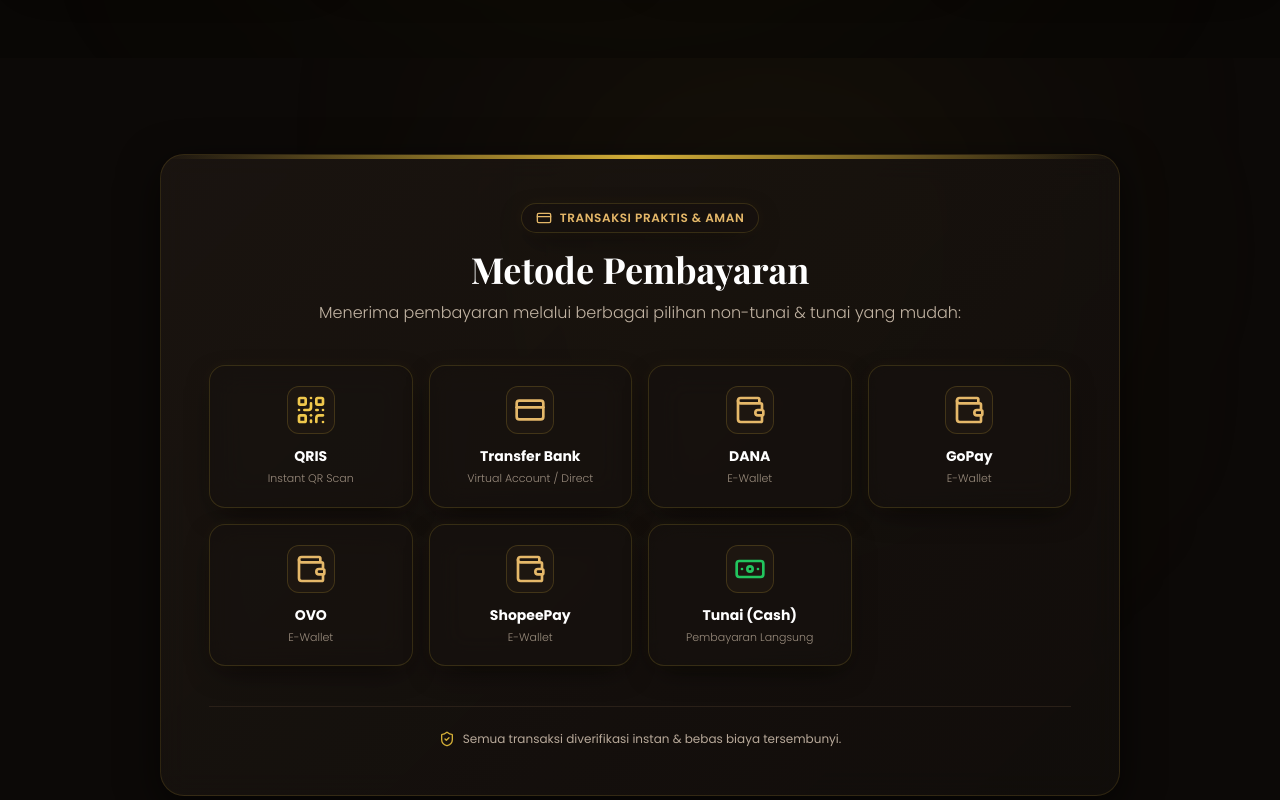
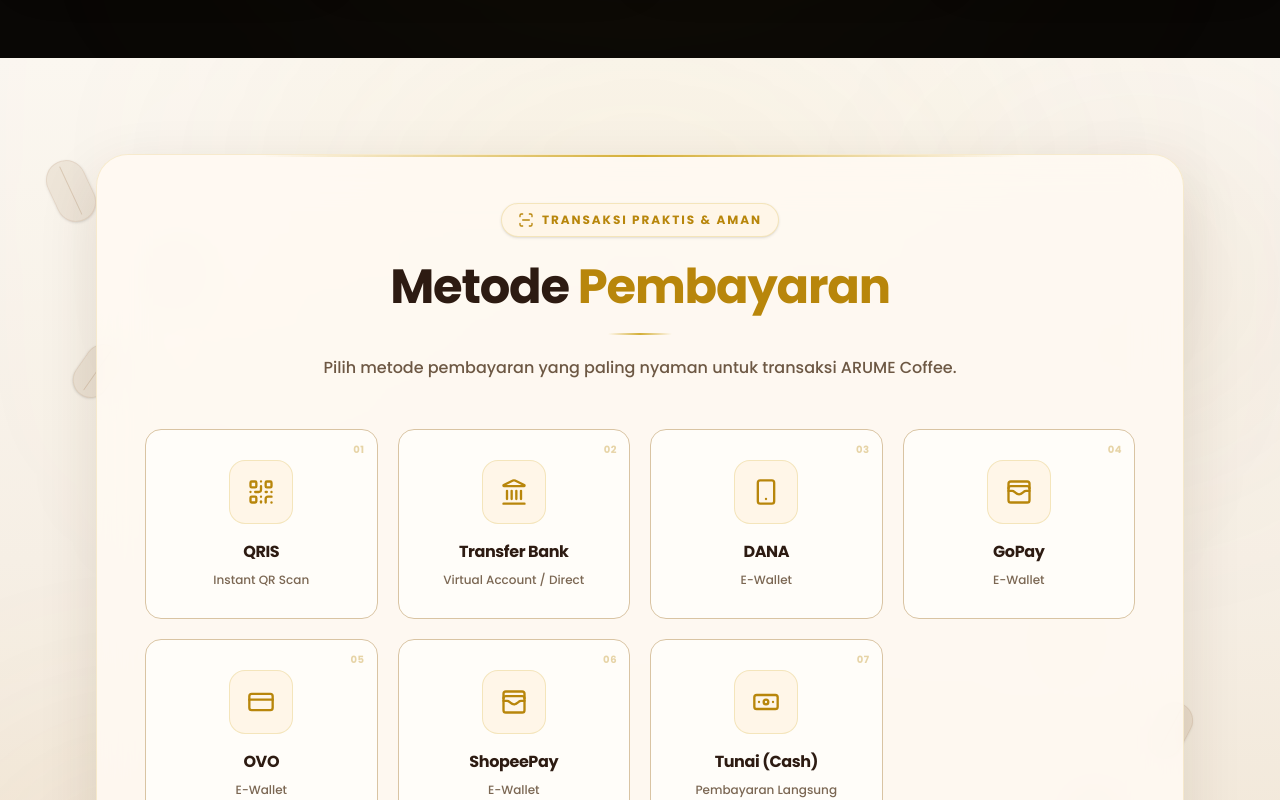
Before and after one commit to Diyan21/Arume, a React (Vite) app in the folder arume-coffee/: page / in a window 1280 px wide. Shown: the part 3020-3820 px from the top of the page. Built offline with nearby package versions, Linux system fonts and the light colour scheme; a web font is replaced by a local one.

Commit message:
Update PaymentSection.tsx

```diff
--- a/arume-coffee/src/components/PaymentSection.tsx
+++ b/arume-coffee/src/components/PaymentSection.tsx
@@ -1,78 +1,231 @@
 import React from 'react';
-import { CreditCard, QrCode, Wallet, Banknote, ShieldCheck, CheckCircle2 } from 'lucide-react';
+import {
+  CreditCard,
+  QrCode,
+  Landmark,
+  Banknote,
+  WalletCards,
+  Smartphone,
+  ShieldCheck,
+  ScanLine,
+} from 'lucide-react';
+
 import { PAYMENT_METHODS } from '../data/coffeeData';
 
 export const PaymentSection: React.FC = () => {
-  const getPaymentIcon = (type: string, name: string) => {
+  const getPaymentIcon = (name: string) => {
     switch (name.toLowerCase()) {
       case 'qris':
-        return <QrCode className="w-8 h-8 text-[#f0c84c]" />;
+        return <QrCode className="w-7 h-7 text-[#b8860b]" />;
+
       case 'transfer bank':
-        return <CreditCard className="w-8 h-8 text-[#e5b869]" />;
+        return <Landmark className="w-7 h-7 text-[#b8860b]" />;
+
+      case 'dana':
+        return <Smartphone className="w-7 h-7 text-[#b8860b]" />;
+
+      case 'gopay':
+        return <WalletCards className="w-7 h-7 text-[#b8860b]" />;
+
+      case 'ovo':
+        return <CreditCard className="w-7 h-7 text-[#b8860b]" />;
+
+      case 'shopeepay':
+        return <WalletCards className="w-7 h-7 text-[#b8860b]" />;
+
       case 'tunai (cash)':
-        return <Banknote className="w-8 h-8 text-[#22c55e]" />;
+        return <Banknote className="w-7 h-7 text-[#b8860b]" />;
+
       default:
-        return <Wallet className="w-8 h-8 text-[#e5b869]" />;
+        return <CreditCard className="w-7 h-7 text-[#b8860b]" />;
     }
   };
 
+  const beanDecorTop = [
+    { top: '10%', left: '4%', rotate: '-25deg', scale: '1' },
+    { top: '18%', left: '12%', rotate: '18deg', scale: '0.8' },
+    { top: '28%', left: '6%', rotate: '35deg', scale: '0.9' },
+    { top: '38%', left: '14%', rotate: '-12deg', scale: '0.7' },
+  ];
+
+  const beanDecorBottom = [
+    { bottom: '12%', right: '5%', rotate: '20deg', scale: '1' },
+    { bottom: '22%', right: '13%', rotate: '-18deg', scale: '0.8' },
+    { bottom: '30%', right: '7%', rotate: '28deg', scale: '0.9' },
+    { bottom: '40%', right: '15%', rotate: '-30deg', scale: '0.7' },
+  ];
+
   return (
-    <section id="payment" className="py-24 relative overflow-hidden bg-[#0c0907]">
-      {/* Glossy Background Accents */}
-      <div className="absolute top-0 right-1/4 w-96 h-96 bg-[#d4af37]/10 rounded-full blur-[150px] pointer-events-none" />
+    <section
+      id="payment"
+      className="relative overflow-hidden py-20 sm:py-24 bg-gradient-to-b from-[#fbf7f1] via-[#f6efe5] to-[#efe3d1]"
+    >
+      {/* Ambient Glow */}
+      <div className="absolute top-0 left-1/2 -translate-x-1/2 w-[700px] h-[320px] bg-[#d4af37]/10 rounded-full blur-[160px] pointer-events-none" />
+      <div className="absolute bottom-0 left-0 w-72 h-72 bg-[#c08a3e]/10 rounded-full blur-[120px] pointer-events-none" />
+      <div className="absolute top-20 right-0 w-72 h-72 bg-[#8b5a2b]/8 rounded-full blur-[120px] pointer-events-none" />
 
-      <div className="max-w-5xl mx-auto px-4 sm:px-6 lg:px-8 relative z-10">
+      {/* Coffee Bean Decoration - Top Left */}
+      <div className="absolute inset-0 pointer-events-none hidden md:block">
+        {beanDecorTop.map((bean, index) => (
+          <div
+            key={`top-bean-${index}`}
+            className="absolute"
+            style={{
+              top: bean.top,
+              left: bean.left,
+              transform: `rotate(${bean.rotate}) scale(${bean.scale})`,
+            }}
+          >
+            <div className="relative w-10 h-16 rounded-full bg-[#8b5a2b]/10 border border-[#8b5a2b]/10 shadow-sm">
+              <div className="absolute left-1/2 top-1 -translate-x-1/2 w-[1px] h-[85%] bg-[#8b5a2b]/20 rounded-full" />
+            </div>
+          </div>
+        ))}
+      </div>
 
-        {/* Main Payment Card */}
-        <div className="glass-card rounded-3xl p-8 sm:p-12 border border-[#d4af37]/30 shadow-2xl relative overflow-hidden">
+      {/* Coffee Bean Decoration - Bottom Right */}
+      <div className="absolute inset-0 pointer-events-none hidden md:block">
+        {beanDecorBottom.map((bean, index) => (
+          <div
+            key={`bottom-bean-${index}`}
+            className="absolute"
+            style={{
+              bottom: bean.bottom,
+              right: bean.right,
+              transform: `rotate(${bean.rotate}) scale(${bean.scale})`,
+            }}
+          >
+            <div className="relative w-10 h-16 rounded-full bg-[#8b5a2b]/10 border border-[#8b5a2b]/10 shadow-sm">
+              <div className="absolute left-1/2 top-1 -translate-x-1/2 w-[1px] h-[85%] bg-[#8b5a2b]/20 rounded-full" />
+            </div>
+          </div>
+        ))}
+      </div>
 
-          {/* Subtle Top Glow */}
-          <div className="absolute top-0 left-0 right-0 h-1 bg-gradient-to-r from-transparent via-[#d4af37] to-transparent" />
+      <div className="max-w-6xl mx-auto px-4 sm:px-6 lg:px-8 relative z-10">
+        {/* Main Card */}
+        <div
+          className="
+            relative
+            overflow-hidden
+            rounded-[2rem]
+            border
+            border-[#d4af37]/20
+            bg-[#fffaf3]/88
+            backdrop-blur-xl
+            px-5
+            py-10
+            sm:p-12
+            shadow-[0_20px_60px_rgba(64,38,17,0.12)]
+          "
+        >
+          {/* Top Gold Line */}
+          <div className="absolute top-0 left-[15%] right-[15%] h-[2px] bg-gradient-to-r from-transparent via-[#d4af37] to-transparent" />
 
-          <div className="text-center max-w-2xl mx-auto mb-10">
-            <div className="inline-flex items-center gap-2 px-3.5 py-1.5 rounded-full glass-panel border border-[#d4af37]/30 mb-4">
-              <CreditCard className="w-4 h-4 text-[#e5b869]" />
-              <span className="text-xs font-semibold text-[#e5b869] tracking-wider uppercase">
+          {/* Header */}
+          <div className="text-center max-w-3xl mx-auto mb-12">
+            <div className="inline-flex items-center gap-2 px-4 py-2 rounded-full bg-[#fff6e8] border border-[#d4af37]/25 mb-5 shadow-sm">
+              <ScanLine className="w-4 h-4 text-[#b8860b]" />
+              <span className="text-[11px] sm:text-xs font-bold tracking-[0.16em] uppercase text-[#b8860b]">
                 Transaksi Praktis & Aman
               </span>
             </div>
 
-            <h2 className="font-display text-3xl sm:text-4xl font-bold text-white mb-3">
-              Metode Pembayaran
+            <h2 className="text-3xl sm:text-4xl lg:text-5xl font-black tracking-tight text-[#2d1b12] leading-tight mb-4">
+              Metode <span className="text-[#b8860b]">Pembayaran</span>
             </h2>
-            <p className="text-[#c2b4a3] text-base font-light">
-              Menerima pembayaran melalui berbagai pilihan non-tunai & tunai yang mudah:
+
+            <div className="w-16 h-[2px] mx-auto mb-5 bg-gradient-to-r from-transparent via-[#d4af37] to-transparent" />
+
+            <p className="text-sm sm:text-base text-[#6d5844] font-medium leading-relaxed">
+              Pilih metode pembayaran yang paling nyaman untuk transaksi
+              ARUME Coffee.
             </p>
           </div>
 
-          {/* Payment Methods Grid */}
-          <div className="grid grid-cols-2 sm:grid-cols-3 md:grid-cols-4 gap-4 mb-10">
-            {PAYMENT_METHODS.map((method) => (
+          {/* Payment Grid */}
+          <div className="grid grid-cols-2 sm:grid-cols-3 lg:grid-cols-4 gap-4 sm:gap-5 mb-10">
+            {PAYMENT_METHODS.map((method, index) => (
               <div
                 key={method.id}
-                className="glass-panel p-5 rounded-2xl flex flex-col items-center text-center border border-[#d4af37]/15 hover:border-[#d4af37]/50 hover:bg-[#201811]/90 transition-all duration-300 group hover:-translate-y-1"
+                className="
+                  relative
+                  group
+                  min-h-[175px]
+                  sm:min-h-[190px]
+                  rounded-2xl
+                  border
+                  border-[#d9c4a3]
+                  bg-[#fffdf9]
+                  px-4
+                  py-6
+                  flex
+                  flex-col
+                  items-center
+                  justify-center
+                  text-center
+                  transition-all
+                  duration-300
+                  hover:-translate-y-1
+                  hover:border-[#d4af37]/70
+                  hover:bg-[#fff8ef]
+                  hover:shadow-[0_15px_35px_rgba(180,134,11,0.12)]
+                "
               >
-                <div className="w-12 h-12 rounded-xl bg-[#1d1610] border border-[#d4af37]/20 flex items-center justify-center mb-3 group-hover:border-[#d4af37] transition-colors">
-                  {getPaymentIcon(method.iconType, method.name)}
+                {/* Card Number */}
+                <span className="absolute top-3 right-3 text-[10px] font-bold tracking-wider text-[#b8860b]/35">
+                  {String(index + 1).padStart(2, '0')}
+                </span>
+
+                {/* Icon */}
+                <div
+                  className="
+                    w-14
+                    h-14
+                    sm:w-16
+                    sm:h-16
+                    rounded-2xl
+                    bg-[#fff6e8]
+                    border
+                    border-[#d4af37]/25
+                    flex
+                    items-center
+                    justify-center
+                    mb-4
+                    transition-all
+                    duration-300
+                    group-hover:bg-[#fff0d2]
+                    group-hover:border-[#d4af37]/70
+                    group-hover:scale-105
+                    group-hover:shadow-[0_0_25px_rgba(212,175,55,0.10)]
+                  "
+                >
+                  {getPaymentIcon(method.name)}
                 </div>
-                <h3 className="font-bold text-sm text-white group-hover:text-[#f0c84c] transition-colors">
+
+                {/* Name */}
+                <h3 className="text-sm sm:text-base font-extrabold tracking-tight text-[#2d1b12] transition-colors duration-300 group-hover:text-[#b8860b]">
                   {method.name}
                 </h3>
-                <span className="text-[11px] text-[#9a8c7d] mt-1 font-light">
+
+                {/* Type */}
+                <span className="mt-2 text-[11px] sm:text-xs font-medium text-[#7b6753]">
                   {method.type}
                 </span>
               </div>
             ))}
           </div>
 
-          {/* Footer Security Badge */}
-          <div className="flex items-center justify-center gap-2 pt-6 border-t border-[#2a2018] text-xs text-[#b8a99a]">
-            <ShieldCheck className="w-4 h-4 text-[#d4af37]" />
-            <span>Semua transaksi diverifikasi instan & bebas biaya tersembunyi.</span>
+          {/* Security Info */}
+          <div className="flex flex-col sm:flex-row items-center justify-center gap-2 pt-7 border-t border-[#d9c4a3] text-center">
+            <ShieldCheck className="w-5 h-5 text-[#b8860b] shrink-0" />
+            <span className="text-xs sm:text-sm font-medium text-[#6d5844]">
+              Pembayaran diproses dengan aman dan transparan tanpa biaya
+              tersembunyi.
+            </span>
           </div>
-
         </div>
-
       </div>
     </section>
   );
```
